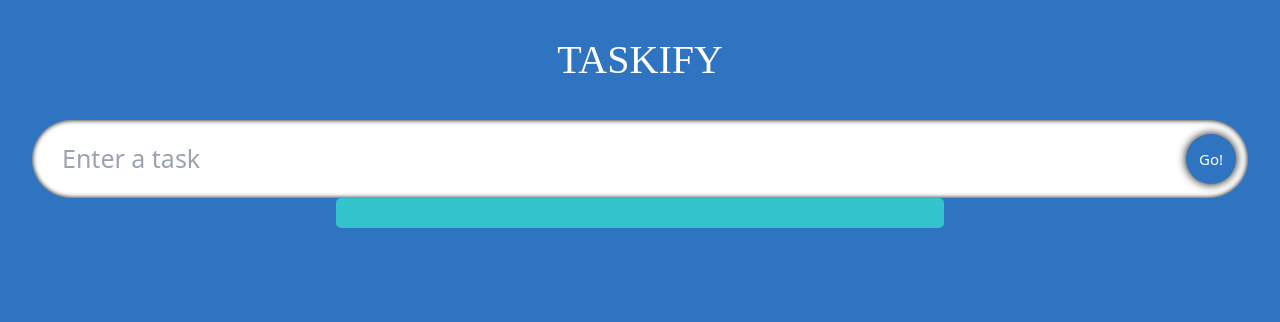
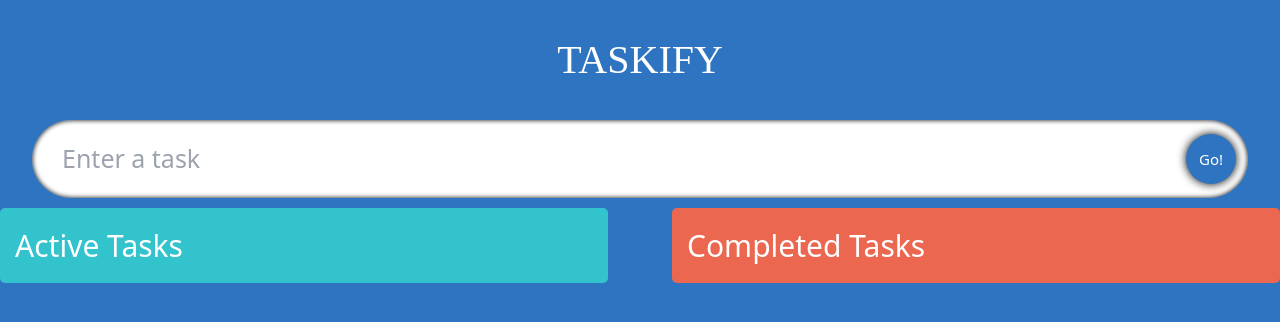
Before and after one commit to Ken-Miyamura/Task-Manegement-App-for-react-typescript, a React (Vite) app: page / in a window 1280 px wide. Shown: the top 322 px of the page. Built offline with nearby package versions, Linux system fonts and the light colour scheme.

Commit message:
add function drag & drop

```diff
--- a/package.json
+++ b/package.json
@@ -9,7 +9,9 @@
     "preview": "vite preview"
   },
   "dependencies": {
+    "@types/react-beautiful-dnd": "^13.1.2",
     "react": "^18.2.0",
+    "react-beautiful-dnd": "^13.1.0",
     "react-dom": "^18.2.0",
     "react-icons": "^4.4.0"
   },
--- a/src/App.tsx
+++ b/src/App.tsx
@@ -1,4 +1,5 @@
 import { useState } from 'react';
+import { DragDropContext } from 'react-beautiful-dnd';
 import './App.scss';
 import InputField from './components/InputField';
 import TodoList from './components/TodoList';
@@ -8,6 +9,7 @@
 
   const [todo, setTodo] = useState<string>("");
   const [todos, setTodos] = useState<Todo[]>([]);
+  const [completeTodos, setCompleteTodos] = useState<Todo[]>([]);
 
   const handleAdd = (e: React.FormEvent) => {
     e.preventDefault();
@@ -19,11 +21,13 @@
   };
 
   return (
-    <div className="App">
-      <span className="heading text-gray-600 font-neucha">Taskify</span>
-      <InputField todo={todo} setTodo={setTodo} handleAdd={handleAdd}/>
-      <TodoList todos={todos} setTodos={setTodos} />
-    </div>
+    <DragDropContext onDragEnd={() => {}}>
+      <div className="App">
+        <span className="heading text-gray-600 font-neucha">Taskify</span>
+        <InputField todo={todo} setTodo={setTodo} handleAdd={handleAdd}/>
+        <TodoList todos={todos} setTodos={setTodos} completeTodos={completeTodos} setCompleteTodos={setCompleteTodos} />
+      </div>
+    </DragDropContext>
   )
 }
 
--- a/src/components/SingleTodo.tsx
+++ b/src/components/SingleTodo.tsx
@@ -1,19 +1,22 @@
-import React, { useState } from 'react';
+import React, { useEffect, useRef, useState } from 'react';
 import { Todo } from '../models/models';
 import { AiFillDelete, AiFillEdit } from "react-icons/ai";
 import { MdDone } from "react-icons/md";
 import './style.scss';
+import { Draggable } from 'react-beautiful-dnd';
 
 interface Props {
+    index: number;
     todo: Todo;
     todos: Todo[];
     setTodos: React.Dispatch<React.SetStateAction<Todo[]>>;
 }
 
-const SingleTodo = ({todo, todos, setTodos}: Props) => {
+const SingleTodo = ({index, todo, todos, setTodos}: Props) => {
 
     const [edit, setEdit] = useState<boolean>(false);
     const [editTodo, setEditTodo] = useState<string>(todo.name);
+    const inputRef = useRef<HTMLInputElement>(null);
 
     const handleDone = (id: number) => {
         setTodos(
@@ -34,13 +37,20 @@
             todos.map(todo => todo.id === id ? {...todo, name: editTodo} : todo)
         );
         setEdit(false);
-    }
+    };
+
+    useEffect(() => {
+        inputRef.current?.focus();
+    }, [edit]);
 
     return (
-        <form className="todos__single" onSubmit={(e) => handleEdit(e, todo.id)}>
+        <Draggable draggableId={todo.id.toString()} index={index}>
+            {(provided) => (
+                <form className="todos__single" onSubmit={(e) => handleEdit(e, todo.id)} ref={provided.innerRef} {...provided.draggableProps} {...provided.dragHandleProps}>
                     {
                         edit ? (
                             <input
+                                ref={inputRef}
                                 type="text"
                                 value={editTodo}
                                 onChange={(e) => setEditTodo(e.target.value)}
@@ -74,6 +84,8 @@
                         </span>
                     </div>
                 </form>
+            )}
+        </Draggable>
     )
 }
 
--- a/src/components/TodoList.tsx
+++ b/src/components/TodoList.tsx
@@ -1,4 +1,5 @@
 import React from 'react';
+import { Droppable } from 'react-beautiful-dnd';
 import { Todo } from '../models/models';
 import SingleTodo from './SingleTodo';
 import './style.scss';
@@ -6,14 +7,22 @@
 interface Props {
     todos: Todo[];
     setTodos: React.Dispatch<React.SetStateAction<Todo[]>>;
+    completeTodos: Todo[];
+    setCompleteTodos: React.Dispatch<React.SetStateAction<Todo[]>>;
 };
 
-const TodoList: React.FC<Props> = ({todos, setTodos}) => {
+const TodoList: React.FC<Props> = ({todos, setTodos, completeTodos, setCompleteTodos}) => {
   return (
-    <div className="todos">
-        {todos.map((todo) => (
-            // <li key={todo.id}>{todo.name}</li>
+    <div className="container">
+        <Droppable droppableId='TodoList'>
+            {(provided) => (
+                <div className="todos" ref={provided.innerRef} {...provided.droppableProps}>
+                    <span className="todos__heading">
+                        Active Tasks
+                    </span>
+                    {todos.map((todo, index) => (
                         <SingleTodo
+                            index={index}
                             todo={todo}
                             key={todo.id}
                             todos={todos}
@@ -21,6 +30,27 @@
                         />
                     ))}
                 </div>
+            )}
+        </Droppable>
+        <Droppable droppableId='TodoRemove'>
+            {(provided) => (
+                <div className="todos remove" ref={provided.innerRef} {...provided.droppableProps}>
+                    <span className="todos__heading">
+                        Completed Tasks
+                    </span>
+                    {completeTodos.map((todo, index) => (
+                        <SingleTodo
+                            index={index}
+                            todo={todo}
+                            key={todo.id}
+                            todos={completeTodos}
+                            setTodos={setCompleteTodos}
+                        />
+                    ))}
+                </div>
+            )}
+        </Droppable>
+    </div>
   );
 }
 
--- a/src/components/style.scss
+++ b/src/components/style.scss
@@ -60,6 +60,11 @@
     padding: 15px;
     background-color: rgb(50, 195, 205);
 
+    &__heading {
+        font-size: 30px;
+        color: #fff;
+    }
+
     &__single {
         display: flex;
         border-radius: 5px;
@@ -84,6 +89,18 @@
             }
         }
     }
+}
+
+.dragactive {
+    background-color: rgb(0, 221, 236);
+}
+
+.dragcomplete {
+    background-color: rgb(255, 38, 0);
+}
+
+.remove {
+background-color: rgb(235, 103, 80);
 }
 
 .icon {
--- a/src/main.tsx
+++ b/src/main.tsx
@@ -4,7 +4,5 @@
 import './index.scss'
 
 ReactDOM.createRoot(document.getElementById('root') as HTMLElement).render(
-  <React.StrictMode>
     <App />
-  </React.StrictMode>
 )
```
Also changed, not shown: 1 other file (tests, documents, lock files or other folders). Lines whose indentation alone changed are shown as unchanged.
